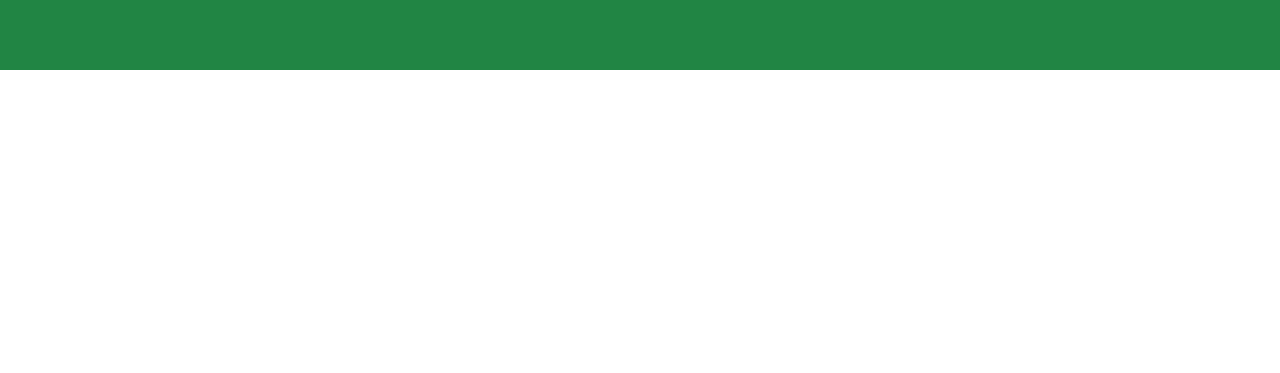
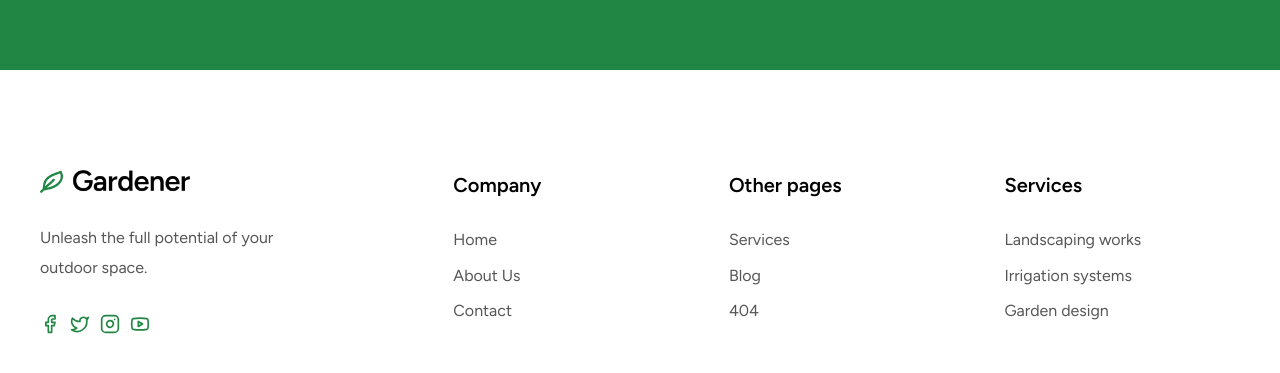
Before and after one commit to shumilika/gardener, a Next.js app: page /blog in a window 1280 px wide. Shown: the part 729-1102 px from the top of the page. Before the commit the page ends 800 px from the top, so only its background shows below. Built offline with nearby package versions, Linux system fonts and the light colour scheme.

Commit message:
done Footer page

```diff
--- a/src/app/services/page.tsx
+++ b/src/app/services/page.tsx
@@ -13,7 +13,7 @@
            <div className='flex flex-col max-w-[1200px] w-full h-min justify-center items-center'>
              <div className='grid auto-rows-fr grid-cols-3 flex-none gap-[30px] justify-center h-min w-full'>
             {services.map((item, id)=>
-                <ServiceItem title={item.title} slug={item.slug} description={item.description} image={item.image} />
+                <ServiceItem title={item.title} slug={item.slug} description={item.description} image={item.image} key={id} />
             )}
             </div>
            </div>
--- a/src/components/common/Footer.tsx
+++ b/src/components/common/Footer.tsx
@@ -1,9 +1,103 @@
+import Image from 'next/image';
 import React from 'react';
+import FacebookIcon from '../icons/FacebookIcon';
+import TwitterIcon from '../icons/TwitterIcon';
+import InstagramIcon from '../icons/InstagramIcon';
+import YoutubeIcon from '../icons/YoutubeIcon';
+import Link from 'next/link';
 
 const Footer = () => {
     return (
-        <div>
-
+        <div className='flex flex-col justify-center items-center w-full h-min py-[100px] px-[30px]'>
+            <div className='flex flex-col w-full h-min max-w-[1200px] justify-center items-center'>
+                <div className='grid w-full h-min grid-rows-[repeat(1,min-content)] grid-cols-[repeat(9,minmax(50px,1fr))] gap-[40px]'>
+                    <div className='flex flex-col gap-[30px] items-start justify-center w-auto h-min col-span-2'>
+                        <div>
+                            <Link href="/">
+                                <Image
+                                    src={'/assets/images/logoblack.avif'}
+                                    width={150}
+                                    height={150}
+                                    alt="logo"
+                                />
+                            </Link>
+                        </div>
+                        <div>
+                            <p className='text-[#555] text-[16px] leading-[1.9em]'>
+                                Unleash the full potential of your outdoor space.
+                            </p>
+                        </div>
+                        <div className='flex flex-row justify-center items-center gap-[10px] h-min w-min'>
+                            <Link href={'https://www.facebook.com/'}>
+                                <FacebookIcon className='text-[#218544] size-5'/>
+                            </Link>
+                            <Link href={'https://x.com/'}>
+                                <TwitterIcon className='text-[#218544] size-5' />
+                            </Link>
+                            <Link href={'https://www.instagram.com/'}>
+                                <InstagramIcon className='text-[#218544] size-5' />
+                            </Link>
+                            <Link href={'https://www.youtube.com/'}>
+                                <YoutubeIcon className='text-[#218544] size-5' />
+                            </Link>
+                        </div>
+                    </div>
+                    <div className='w-auto h-full col-span-1'></div>
+                    <div className='col-span-2 flex flex-col gap-[25px] justify-center items-center w-auto h-min'>
+                        <div className='w-full h-min flex flex-col items-start'>
+                            <h4 className='font-semibold text-[20px] leading-[1.5em]'>
+                                Company
+                            </h4>
+                        </div>
+                        <div className='w-full h-min flex flex-col justify-center items-center gap-[5px]
+                         text-[#555] text-[16px] leading-[1.9em]'>
+                           <div className='flex flex-col items-start w-full'>
+                             <Link href={'/'}>Home</Link>
+                           </div>
+                           <div className='flex flex-col items-start w-full'>
+                            <Link href={'/about'}>About Us</Link>
+                            </div>
+                            <div className='flex flex-col items-start w-full'>
+                                <Link href={'/contact'}>Contact</Link>
+                            </div>
+                        </div>
+                    </div>
+                    <div className='col-span-2 flex flex-col justify-center items-center w-auto h-min gap-[25px]'>
+                        <div className='w-full flex flex-col items-start'>
+                            <h4 className='font-semibold text-[20px] leading-[1.5em]'>Other pages</h4>
+                        </div>
+                        <div className='flex flex-col justify-center items-center gap-[5px] w-full h-min
+                        text-[#555] text-[16px] leading-[1.9em]'>
+                            <div className='flex flex-col items-start w-full'>
+                                <Link href={'/services'}>Services</Link>
+                            </div>
+                            <div className='flex flex-col items-start w-full'>
+                                <Link href={'/blog'}>Blog</Link>
+                            </div>
+                            <div className='flex flex-col items-start w-full'>
+                                <Link href={'/'}>404</Link>
+                            </div>
+                        </div>
+                    </div>
+                    <div className='col-span-2 flex flex-col justify-center items-center w-auto h-min gap-[25px]'>
+                        <div className='w-full items-start flex flex-col'>
+                            <h4 className='font-semibold text-[20px] leading-[1.5em]'>Services</h4>
+                        </div>
+                        <div className='w-full h-min flex flex-col justify-center items-center gap-[5px]
+                        text-[#555] text-[16px] leading-[1.9em]'>
+                            <div className='w-full flex flex-col items-start'>
+                                <Link href={'/services/landscaping-works'}>Landscaping works</Link>
+                            </div>
+                            <div className='w-full flex flex-col items-start'>
+                                <Link href={'/services/irrigation-systems'}>Irrigation systems</Link>
+                            </div>
+                            <div className='w-full flex flex-col items-start'>
+                                <Link href={'/services/garden-design'}>Garden design</Link>
+                            </div>
+                        </div>
+                    </div>
+                </div>
+            </div>
         </div>
     );
 };
--- a/src/components/common/Nav.tsx
+++ b/src/components/common/Nav.tsx
@@ -3,6 +3,7 @@
 import logo from '../../../public/assets/images/logo.avif'
 import Image from 'next/image';
 import ButtonContact from '../ui/ButtonGreen';
+import Link from 'next/link';
 
 const Nav = () => {
 
@@ -11,14 +12,14 @@
             <div className='max-w-[1200px] w-full p-[20] border border-white/10 rounded-xl bg-white/15 backdrop-blur-xs flex justify-between
             w-full items-center'>
             <div className='grow shrink-0 basis-0 max-w-[300px] gap-[10px]'>
-                <a href="/">
+                <Link href="/">
                  <Image
                     src={logo}
                     width={130}
                     height={130}
                     alt="logo"
                     />
-                </a>
+                </Link>
             </div>
             <div className='grow shrink-0 basis-0 justify-end flex gap-10 text-white'>
                 <div className='flex'>
--- /dev/null
+++ b/src/components/icons/FacebookIcon.tsx
@@ -0,0 +1,19 @@
+import React from 'react';
+
+interface FacebookIconProps{
+    className?:string;
+}
+
+const FacebookIcon:React.FC<FacebookIconProps> = ({className}) => {
+    return (
+       <svg
+       xmlns="http://www.w3.org/2000/svg" width="24" height="24" viewBox="0 0 24 24"
+       fill="none" stroke="currentColor" strokeWidth="2"
+       strokeLinecap="round" strokeLinejoin="round"
+       className={className}>
+        <path d="M18 2h-3a5 5 0 0 0-5 5v3H7v4h3v8h4v-8h3l1-4h-4V7a1 1 0 0 1 1-1h3z"/>
+        </svg>
+    );
+};
+
+export default FacebookIcon;
--- /dev/null
+++ b/src/components/icons/InstagramIcon.tsx
@@ -0,0 +1,21 @@
+import React from 'react';
+
+interface InstagramIconProps{
+    className?:string;
+}
+
+const InstagramIcon:React.FC<InstagramIconProps> = ({className}) => {
+    return (
+       <svg
+       xmlns="http://www.w3.org/2000/svg"
+       width="24" height="24" viewBox="0 0 24 24" fill="none"
+       stroke="currentColor" strokeWidth="2" strokeLinecap="round"
+       strokeLinejoin="round" className={className}>
+            <rect width="20" height="20" x="2" y="2" rx="5" ry="5"/>
+            <path d="M16 11.37A4 4 0 1 1 12.63 8 4 4 0 0 1 16 11.37z"/>
+            <line x1="17.5" x2="17.51" y1="6.5" y2="6.5"/>
+        </svg>
+    );
+};
+
+export default InstagramIcon;
--- /dev/null
+++ b/src/components/icons/TwitterIcon.tsx
@@ -0,0 +1,21 @@
+import React from 'react';
+
+interface TwitterIconProps{
+    className?:string;
+}
+
+const TwitterIcon:React.FC<TwitterIconProps> = ({className}) => {
+    return (
+        <svg
+        xmlns="http://www.w3.org/2000/svg" width="24" height="24"
+        viewBox="0 0 24 24" fill="none" stroke="currentColor"
+        strokeWidth="2" strokeLinecap="round" strokeLinejoin="round"
+        className={className}>
+            <path
+            d="M22 4s-.7 2.1-2 3.4c1.6 10-9.4 17.3-18 11.6 2.2.1 4.4-.6 6-2C3 15.5.5 9.6 3 5c2.2 2.6 5.6 4.1 9 4-.9-4.2
+            4-6.6 7-3.8 1.1 0 3-1.2 3-1.2z"/>
+        </svg>
+    );
+};
+
+export default TwitterIcon;
--- /dev/null
+++ b/src/components/icons/YoutubeIcon.tsx
@@ -0,0 +1,22 @@
+import React from 'react';
+
+interface YoutubeIconProps{
+    className?:string;
+}
+
+const YoutubeIcon:React.FC<YoutubeIconProps> = ({className}) => {
+    return (
+        <svg
+        xmlns="http://www.w3.org/2000/svg"
+        width="24" height="24" viewBox="0 0 24 24" fill="none"
+        stroke="currentColor" strokeWidth="2" strokeLinecap="round"
+        strokeLinejoin="round" className={className}>
+            <path
+            d="M2.5 17a24.12 24.12 0 0 1 0-10 2 2 0 0 1 1.4-1.4 49.56 49.56 0 0 1 16.2 0A2 2 0 0 1 21.5 7a24.12
+            24.12 0 0 1 0 10 2 2 0 0 1-1.4 1.4 49.55 49.55 0 0 1-16.2 0A2 2 0 0 1 2.5 17"/>
+            <path d="m10 15 5-3-5-3z"/>
+        </svg>
+    );
+};
+
+export default YoutubeIcon;
--- a/src/components/sections/BlogPosts.tsx
+++ b/src/components/sections/BlogPosts.tsx
@@ -21,7 +21,7 @@
                 </div>
                 <div className='grid gap-8 w-full h-min grid-cols-3'>
                     {blogCards.slice(0,3).map((item,id)=>
-                    <BlogCard title={item.title} image={item.image} slug={item.slug} date={item.date} />
+                    <BlogCard title={item.title} image={item.image} slug={item.slug} date={item.date} key={id}/>
                     )}
                 </div>
             </div>
--- a/src/components/sections/OurServices.tsx
+++ b/src/components/sections/OurServices.tsx
@@ -19,7 +19,7 @@
             </div>
             <div className='grid auto-rows-fr grid-cols-3 flex-none gap-[30px] justify-center h-min w-full'>
             {services.slice(0, 3).map((item, id)=>
-                <ServiceItem title={item.title} slug={item.slug} description={item.description} image={item.image} />
+                <ServiceItem title={item.title} slug={item.slug} description={item.description} image={item.image} key={id}/>
             )}
             </div>
             </div>
--- a/src/components/sections/TestimonialsPage.tsx
+++ b/src/components/sections/TestimonialsPage.tsx
@@ -75,7 +75,7 @@
                      ref={listRef}
                      style={customStyle} >
                         {duplicatedTestimonials.map((member,id)=>
-                        <li className='h-[339px] w-[350px]'>
+                        <li className='h-[339px] w-[350px]' key={id}>
                             <TestimonialAutor name={member.name} image={member.image}
                             content={member.content} stars={member.stars} subtitle={member.subtitle} />
                         </li>
--- a/src/components/ui/BlogCard.tsx
+++ b/src/components/ui/BlogCard.tsx
@@ -27,7 +27,7 @@
                     </div>
                 </div>
                 <div className='flex flex-col justify-center items-center gap-[10px] w-full h-min'>
-                    <div>
+                    <div className='flex flex-col w-full items-start'>
                         <p className='text-[#7a7a7a] text-[14px] leading-[1.9em]'>
                             {date}
                         </p>
```
Also changed, not shown: src/components/Accordion.tsx (+4 -18 lines), public/assets/images/logoblack.avif (added).
